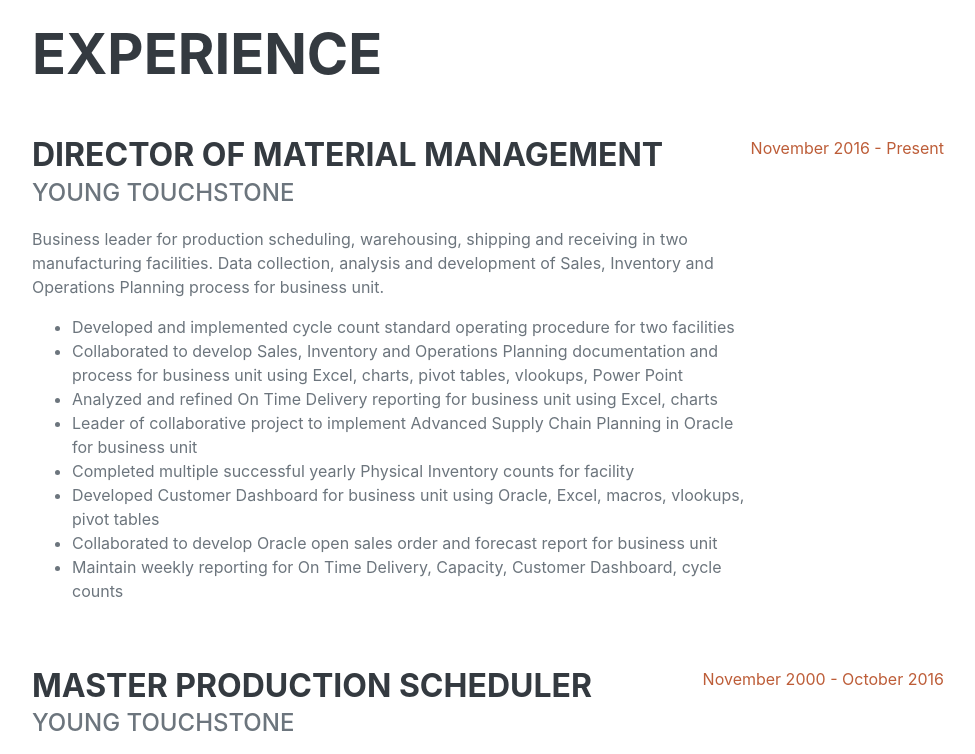
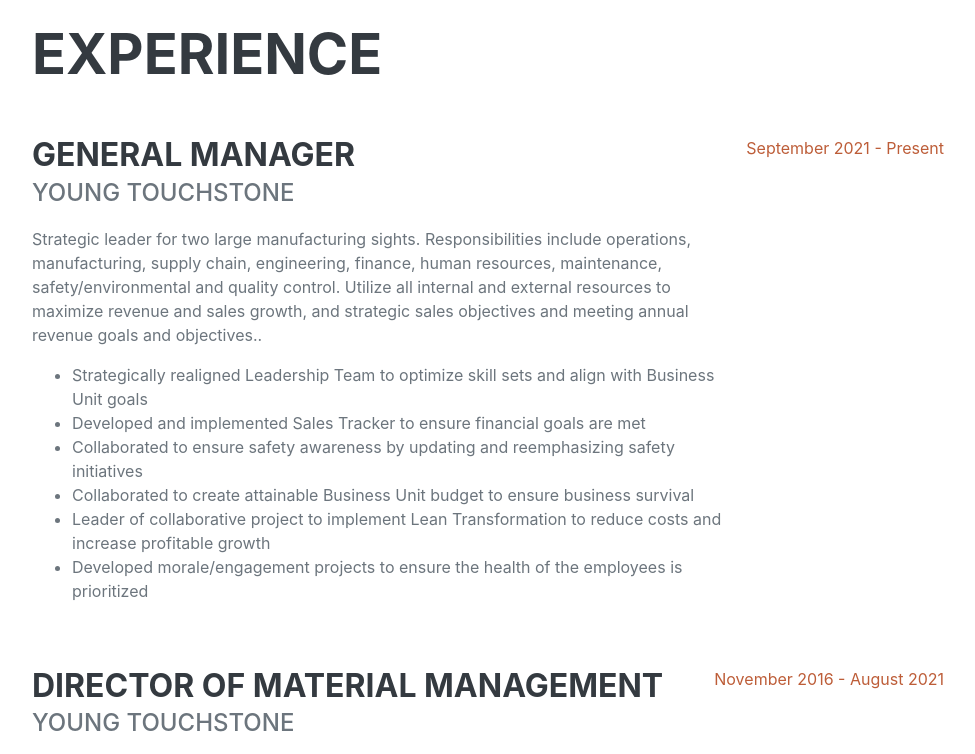
Before and after one commit to Emily-Keymon/Emily-Keymon, a plain HTML site: page index.html in a window 1280 px wide. Shown: the part 860-1614 px from the top of the page, without its empty margins (288-1263 px from the left). Drawn offline with nearby package versions, Linux system fonts and the light colour scheme; a web font is replaced by a local one.

Commit message:
added GM info

```diff
--- a/index.html
+++ b/index.html
@@ -65,6 +65,26 @@
                     <h2 class="mb-5">Experience</h2>
                     <div class="d-flex flex-column flex-md-row justify-content-between mb-5">
                         <div class="flex-grow-1">
+                            <h3 class="mb-0">General Manager</h3>
+                            <div class="subheading mb-3">Young Touchstone</div>
+                            <p>Strategic leader for two large manufacturing sights.
+                                Responsibilities include operations, manufacturing, supply chain, engineering,
+                                finance, human resources, maintenance, safety/environmental and quality control.
+                                Utilize all internal and external resources to maximize revenue and sales growth,
+                                and strategic sales objectives and meeting annual revenue goals and objectives.. </p>
+                            <ul>
+                                <li>Strategically realigned Leadership Team to optimize skill sets and align with Business Unit goals
+                                <li>Developed and implemented Sales Tracker to ensure financial goals are met
+                                <li>Collaborated to ensure safety awareness by updating and reemphasizing safety initiatives
+                                <li>Collaborated to create attainable Business Unit budget to ensure business survival
+                                <li>Leader of collaborative project to implement Lean Transformation to reduce costs and increase profitable growth
+                                <li>Developed morale/engagement projects to ensure the health of the employees is prioritized
+                            </ul>
+                        </div>
+                        <div class="flex-shrink-0"><span class="text-primary">September 2021 - Present</span></div>
+                    </div>
+                    <div class="d-flex flex-column flex-md-row justify-content-between mb-5">
+                        <div class="flex-grow-1">
                             <h3 class="mb-0">Director of Material Management</h3>
                             <div class="subheading mb-3">Young Touchstone</div>
                             <p>Business leader for production scheduling, warehousing, shipping and receiving in
@@ -81,7 +101,7 @@
                                 <li>Maintain weekly reporting for On Time Delivery, Capacity, Customer Dashboard, cycle counts
                             </ul>
                         </div>
-                        <div class="flex-shrink-0"><span class="text-primary">November 2016 - Present</span></div>
+                        <div class="flex-shrink-0"><span class="text-primary">November 2016 - August 2021</span></div>
                     </div>
                     <div class="d-flex flex-column flex-md-row justify-content-between mb-5">
                         <div class="flex-grow-1">
@@ -235,7 +255,7 @@
             <hr class="m-0" />
             <!-- Interests-->
             <section class="resume-section" id="interests">
-                <div class="resume-section-content">
+              <div class="resume-section-content">
                 <h2 class="mb-5">Interests</h2>
                     <p>I enjoy learning new things and challenging myself.  I have always been interested in data analysis
                         but did not know how to make it a career.  I completed the Data Analytics Boot Camp through Vanderbilt
```
